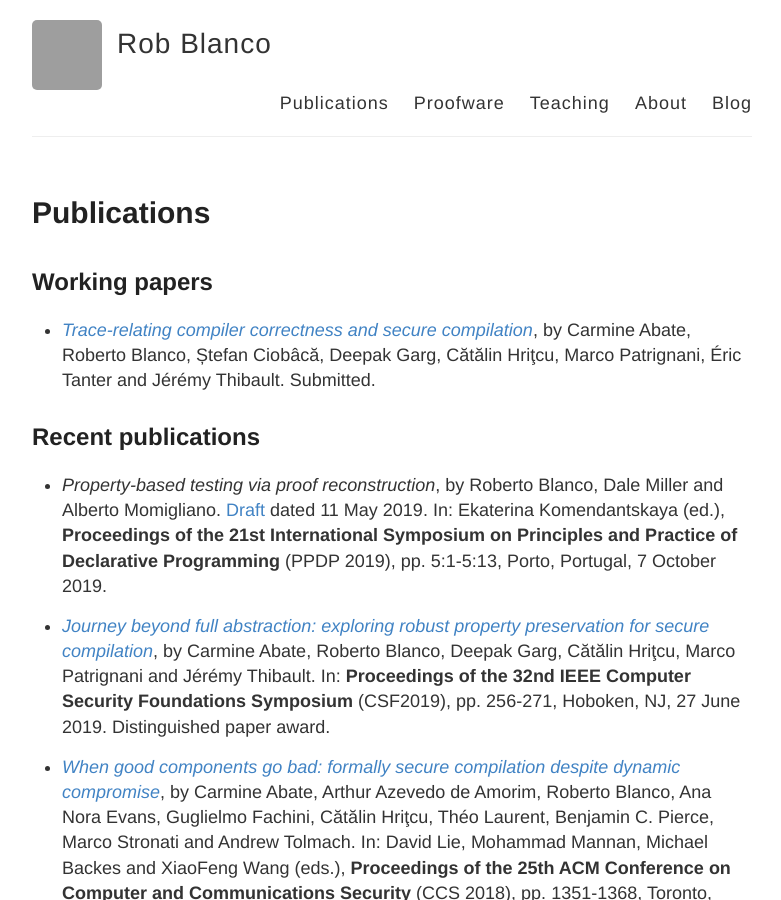
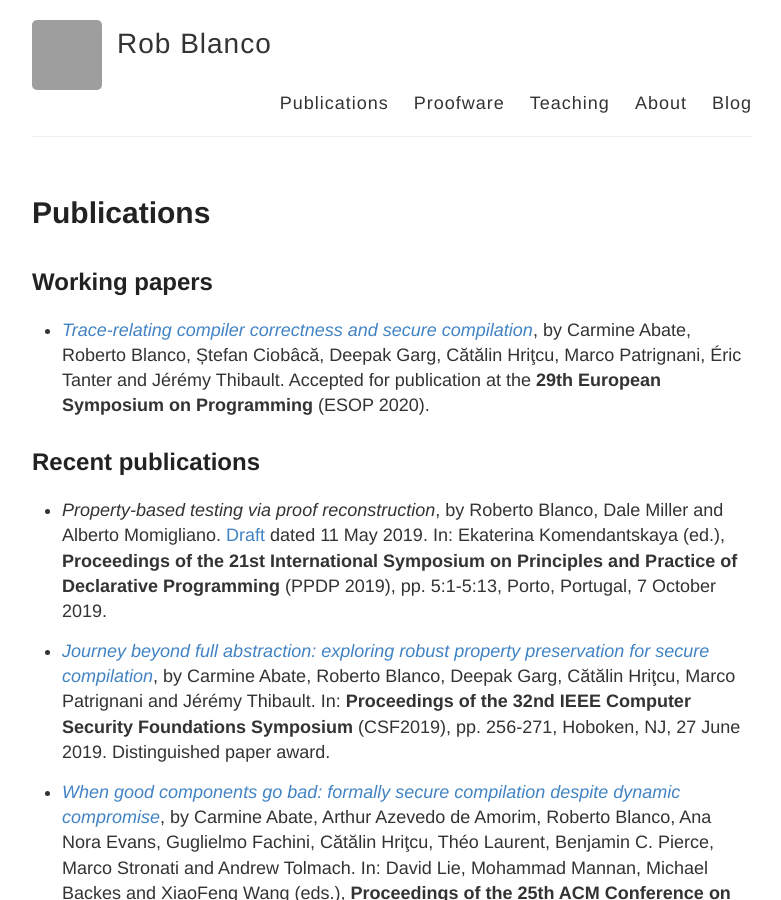
Before and after one commit to robblanco/robblanco.github.io, a Jekyll site: the page built from publications.md, in a window 1280 px wide and 900 px high. Shown: the whole window, without its empty margins (248-1029 px from the left). Built offline with Jekyll 4.4.1, drawn with Linux system fonts in a browser that asks for light colours; grey boxes are pictures that could not be loaded.

Commit message:
ESOP acceptance

```diff
--- a/publications.md
+++ b/publications.md
@@ -9,7 +9,8 @@ permalink: /publications/
 * [*Trace-relating compiler correctness and secure compilation*](
   https://arxiv.org/abs/1907.05320), by Carmine Abate, Roberto Blanco, Ștefan
   Ciobâcă, Deepak Garg, Cătălin Hriţcu, Marco Patrignani, Éric Tanter and Jérémy
-  Thibault. Submitted.
+  Thibault. Accepted for publication at the **29th European Symposium on
+  Programming** (ESOP 2020).
 
 ## Recent publications
 
```
